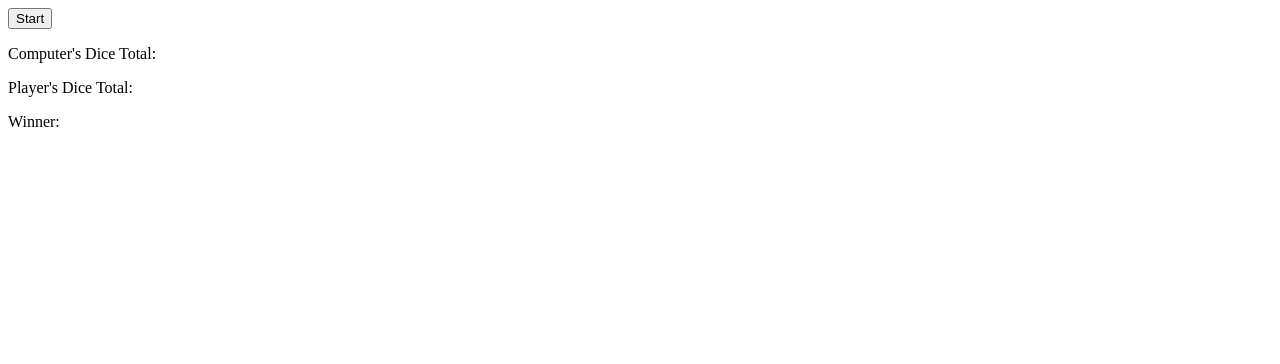
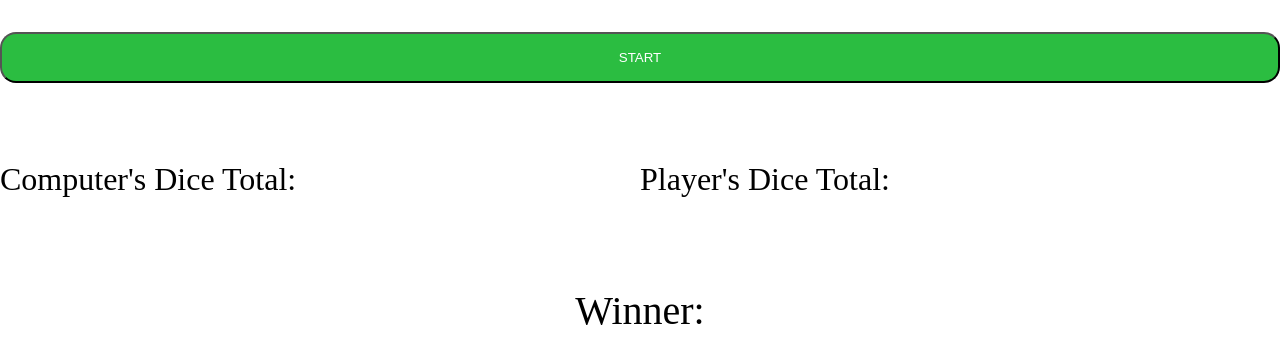
Before and after one commit to louiemc/diceGame, a plain HTML site: page index.html in a window 1280 px wide. Drawn offline with Linux system fonts and the light colour scheme.

Commit message:
changing the styles, but they look yuck so far

```diff
--- /dev/null
+++ b/assets/css/reset.css
@@ -0,0 +1,129 @@
+/* http://meyerweb.com/eric/tools/css/reset/
+   v2.0 | 20110126
+   License: none (public domain)
+*/
+
+html,
+body,
+div,
+span,
+applet,
+object,
+iframe,
+h1,
+h2,
+h3,
+h4,
+h5,
+h6,
+p,
+blockquote,
+pre,
+a,
+abbr,
+acronym,
+address,
+big,
+cite,
+code,
+del,
+dfn,
+em,
+img,
+ins,
+kbd,
+q,
+s,
+samp,
+small,
+strike,
+strong,
+sub,
+sup,
+tt,
+var,
+b,
+u,
+i,
+center,
+dl,
+dt,
+dd,
+ol,
+ul,
+li,
+fieldset,
+form,
+label,
+legend,
+table,
+caption,
+tbody,
+tfoot,
+thead,
+tr,
+th,
+td,
+article,
+aside,
+canvas,
+details,
+embed,
+figure,
+figcaption,
+footer,
+header,
+hgroup,
+menu,
+nav,
+output,
+ruby,
+section,
+summary,
+time,
+mark,
+audio,
+video {
+  margin: 0;
+  padding: 0;
+  border: 0;
+  font-size: 100%;
+  font: inherit;
+  vertical-align: baseline;
+}
+/* HTML5 display-role reset for older browsers */
+article,
+aside,
+details,
+figcaption,
+figure,
+footer,
+header,
+hgroup,
+menu,
+nav,
+section {
+  display: block;
+}
+body {
+  line-height: 1;
+}
+ol,
+ul {
+  list-style: none;
+}
+blockquote,
+q {
+  quotes: none;
+}
+blockquote:before,
+blockquote:after,
+q:before,
+q:after {
+  content: "";
+  content: none;
+}
+table {
+  border-collapse: collapse;
+  border-spacing: 0;
+}
--- a/assets/css/style.css
+++ b/assets/css/style.css
@@ -0,0 +1,38 @@
+#diceGame {
+  width: 100%;
+  align-content: center;
+}
+#diceStartBtn {
+  background-color: rgb(43, 189, 65);
+  color: #ffffff;
+  text-transform: uppercase;
+  padding: 1rem;
+  width: 5rem;
+  border-radius: 1rem;
+  float: left;
+  width: 100%;
+  margin: 2rem 0;
+}
+#compTotalText {
+  width: 50%;
+
+  float: left;
+  font-size: 2rem;
+  padding-top: 3rem;
+  padding-bottom: 3rem;
+}
+#playerTotalText {
+  width: 50%;
+
+  float: left;
+  font-size: 2rem;
+  padding-top: 3rem;
+  padding-bottom: 3rem;
+}
+#winnerText {
+  float: left;
+  margin-top: 3rem;
+  text-align: center;
+  width: 100%;
+  font-size: 2.5rem;
+}
--- a/game.js
+++ b/game.js
@@ -2,58 +2,27 @@
 document.getElementById("diceStartBtn").onclick = function diceGame() {
   // Computer Dice
   let computerDie1 = Math.floor(Math.random() * 7);
-  console.log("computerDie1:", computerDie1);
   let computerDie2 = Math.floor(Math.random() * 7);
-  console.log("computerDie2:", computerDie2);
   // Computer dice Total
   let computerDiceTotal = computerDie1 + computerDie2;
-  console.log(computerDiceTotal);
 
   // Player Dice
   let playerDie1 = Math.floor(Math.random() * 7);
-  console.log("playerDie1:", playerDie1);
   let playerDie2 = Math.floor(Math.random() * 7);
-  console.log("playerDie2:", playerDie2);
   // Player Dice Total
   let playerDiceTotal = playerDie1 + playerDie2;
-  console.log(playerDiceTotal);
 
   if (playerDiceTotal > computerDiceTotal) {
     document.getElementById("diceWinner").innerHTML = "You won!";
     document.getElementById("computerDiceTotal").innerHTML = computerDiceTotal;
     document.getElementById("playerDiceTotal").innerHTML = playerDiceTotal;
-
-    console.log(
-      "You won! Your dice total was",
-      playerDiceTotal,
-      "\n",
-      "The computer's dice total was",
-      computerDiceTotal
-    );
   } else if (playerDiceTotal < computerDiceTotal) {
     document.getElementById("diceWinner").innerHTML = "You lost!";
     document.getElementById("computerDiceTotal").innerHTML = computerDiceTotal;
     document.getElementById("playerDiceTotal").innerHTML = playerDiceTotal;
-
-    console.log(
-      "You lost! The computer won! Your dice total was",
-      playerDiceTotal,
-      "\n",
-      "The computer's dice total was ",
-      computerDiceTotal
-    );
   } else {
     document.getElementById("diceWinner").innerHTML = "It was a tie";
     document.getElementById("computerDiceTotal").innerHTML = computerDiceTotal;
     document.getElementById("playerDiceTotal").innerHTML = playerDiceTotal;
-
-    console.log(
-      "The game was a tie. So sad. Your dice total was",
-      playerDiceTotal,
-      "\n",
-      "And the computer's dice total was",
-      computerDiceTotal
-    );
   }
 };
-diceGame();
--- a/index.html
+++ b/index.html
@@ -3,14 +3,21 @@
   <head>
     <meta charset="UTF-8" />
     <meta name="viewport" content="width=device-width, initial-scale=1.0" />
+    <!-- CSS Links -->
+    <link rel="stylesheet" href="./assets/css/style.css" />
+    <link rel="stylesheet" href="./assets/css/reset.css" />
     <title>Dice Game</title>
   </head>
   <body>
     <div id="diceGame">
       <button id="diceStartBtn">Start</button>
-      <p>Computer's Dice Total: <span id="computerDiceTotal"></span></p>
-      <p>Player's Dice Total: <span id="playerDiceTotal"></span></p>
-      <p>Winner: <span id="diceWinner"></span></p>
+      <p id="compTotalText">
+        Computer's Dice Total: <span id="computerDiceTotal"></span>
+      </p>
+      <p id="playerTotalText">
+        Player's Dice Total: <span id="playerDiceTotal"></span>
+      </p>
+      <p id="winnerText">Winner: <span id="diceWinner"></span></p>
     </div>
   </body>
   <script src="./game.js"></script>
```
Also changed, not shown: 1 other file.
